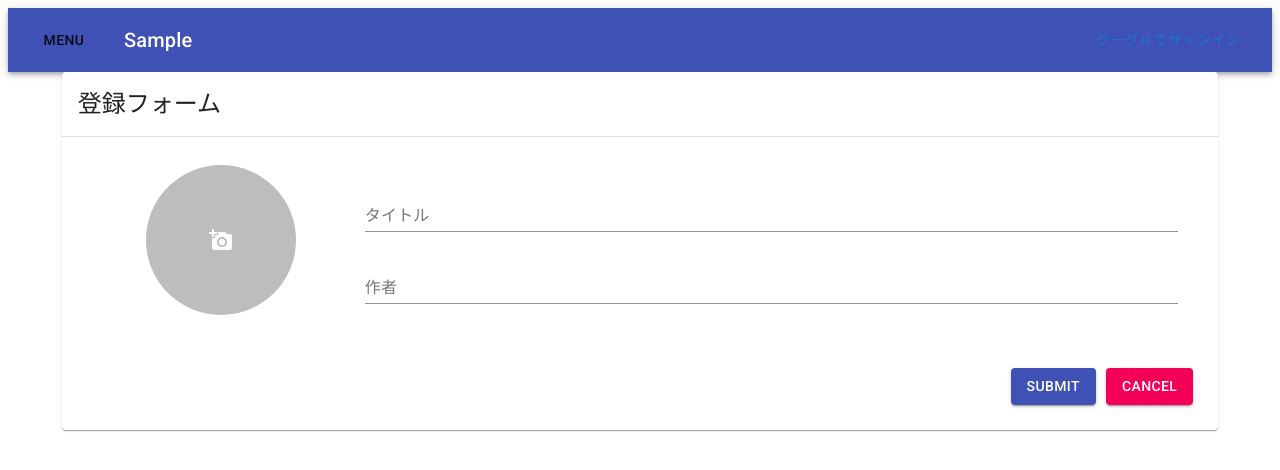
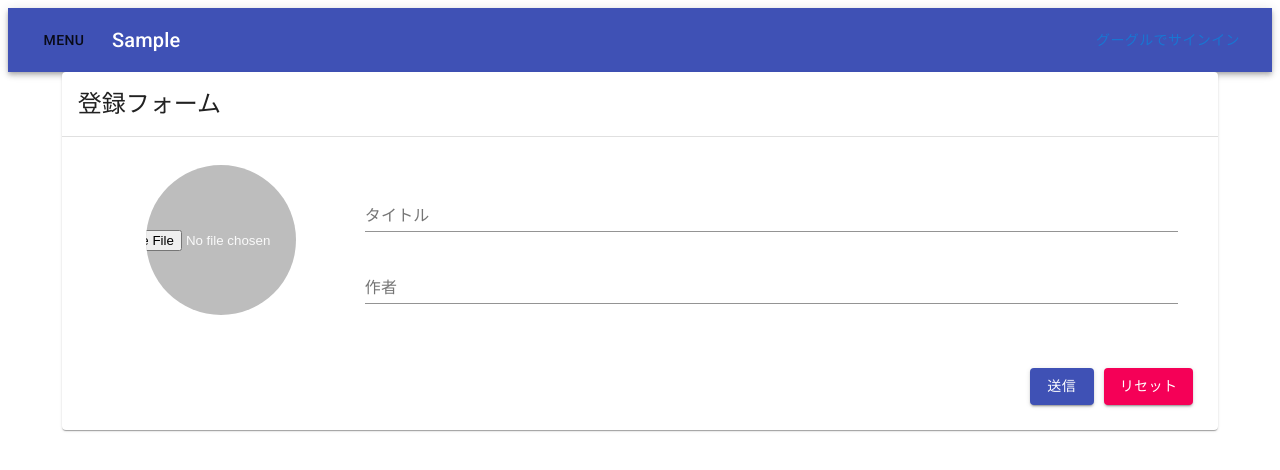
Before and after one commit to fran007-labo/Book_rese_backend, a React (Create React App) app in the folder frontend/: page /RegiBookForm in a window 1280 px wide. Shown: the top 470 px of the page. Built offline with nearby package versions, Linux system fonts and the light colour scheme; no server answers.

Commit message:
frontend/imageアップロード完了

```diff
--- a/frontend/src/components/Common/Header.js
+++ b/frontend/src/components/Common/Header.js
@@ -3,7 +3,6 @@ import { makeStyles } from '@material-ui/core/styles';
 import AppBar from '@material-ui/core/AppBar';
 import Toolbar from '@material-ui/core/Toolbar';
 import Typography from '@material-ui/core/Typography';
-import IconButton from '@material-ui/core/IconButton';
 import Box from '@material-ui/core/Box';
 import { FirebaseAuth, MenuButton } from '../index';
 
@@ -25,9 +24,9 @@ export default function Header() {
     <div className={classes.root}>
       <AppBar position="static">
         <Toolbar>
-          <IconButton edge="start" className={classes.menuButton} color="inherit" aria-label="menu">
+          <div edge="start" className={classes.menuButton} color="inherit" aria-label="menu">
             <MenuButton />
-          </IconButton>
+          </div>
           <Typography variant="h6" className={classes.title}>
             <Box textAlign="left">Sample</Box>
           </Typography>
--- a/frontend/src/components/RegiBookForm.js
+++ b/frontend/src/components/RegiBookForm.js
@@ -1,4 +1,4 @@
-import React, { useState } from "react";
+import React, { useCallback, useState } from "react";
 import {
   Button,
   Grid,
@@ -14,28 +14,61 @@ import {
 } from "@material-ui/core";
 
 import {
-  DateRange as DateRangeIcon,
-  Room as RoomIcon,
-  Business as BusinessIcon,
-  GitHub as GitHubIcon,
-  Twitter as TwitterIcon,
-  Facebook as FacebootIcon,
-  Instagram as InstagramIcon,
-  Web as WebIcon,
   AddAPhoto as AddAPhotoIcon,
-  SentimentVerySatisfied as SentimentVerySatisfiedIcon,
-  SentimentSatisfied as SentimentSatisfiedIcon,
-  SentimentVeryDissatisfied as SentimentVeryDissatisfiedIcon,
 } from "@material-ui/icons";
 
-
+import axios from 'axios';
 // styels
 import styles from "../styles/RegiBookForm.module.scss";
 
 export default function RegiBookForm() {
+  const [name, setName] = useState("");
+  const [image, setImage] = useState();
+  const [preview, setPreview] = useState("");
+
+  const handleNameChange = (event) => {
+    setName(event.target.value);
+  }
+
+  const  handleOnImages = useCallback((e) => {
+    const file = e.target.files[0]
+    setImage(file);
+  }, [])
+
+  const previewImage = useCallback((e) => {
+    const file = e.target.files[0]
+    setPreview(window.URL.createObjectURL(file))
+  }, [])
+
+  const createFormData = () => {
+    const formData = new FormData()
+    if (!image) return
+    formData.append('book[name]', name)
+    formData.append('book[image]', image)
+    return formData
+  }
+
+  const onSubmit = async () => {
+    const url = 'http://localhost:8000/api/v1/books';
+    const data = await createFormData()
+
+    const confing = {
+      header: {
+        'content-type': 'multipart/form-data'
+      }
+    }
+
+    axios.post(url, data, confing)
+    .then(response => {
+      console.log(response);
+    }).catch(error => {
+      console.log(error)
+    })
+  }
+
   return (
     <div className={styles.root}>
-      <form className={styles.form}>
+      <div className={styles.form}>
         <Grid container justifyContent="center" alignItems="center" spacing={3}>
           <Grid item xs={11}>
             <Card className={styles.form_card}>
@@ -54,21 +87,37 @@ export default function RegiBookForm() {
                         <Tooltip title="add">
                           <IconButton className={styles.icon_button}>
                             <Avatar className={styles.avatar}>
-                              <AddAPhotoIcon />
+                              <input
+                                type="file"
+                                onChange={(e) => {
+                                  handleOnImages(e)
+                                  previewImage(e)
+                                }}
+                              />
+                              { preview ?
+                              <img
+                                src={preview}
+                                alt="preview img"
+                                className={styles.preview}
+                              />
+                              : null
+                              }
                             </Avatar>
                           </IconButton>
+
                         </Tooltip>
                       </div>
                     </Grid>
                   </Grid>
+
                   <Grid container spacing={3} item xs={9}>
                     <Grid item xs={12}>
                       <TextField
                         margin="normal"
-                        id="name"
                         label="タイトル"
                         fullWidth
                         className={styles.text_field}
+                        onChange={handleNameChange}
                       />
                       <TextField
                         margin="normal"
@@ -83,12 +132,12 @@ export default function RegiBookForm() {
               </CardContent>
               <Box component="span" m={2} className={styles.button_wrapper}>
                 <Button
-                  type="submit"
                   variant="contained"
                   color="primary"
                   className={styles.submit_button}
+                  onClick={onSubmit}
                 >
-                  SUBMIT
+                  送信
                 </Button>
                 <Button
                   type="button"
@@ -97,13 +146,13 @@ export default function RegiBookForm() {
                   onClick={() => null}
                   className={styles.cancel_button}
                 >
-                  CANCEL
+                  リセット
                 </Button>
               </Box>
             </Card>
           </Grid>
         </Grid>
-      </form>
+      </div>
     </div>
   );
 };
--- a/frontend/src/index.jsx
+++ b/frontend/src/index.jsx
@@ -12,10 +12,9 @@ ReactDOM.render(
         <Grid item>
           <Header />
         </Grid>
-
         <RouterConfig />
       </Grid>
       </BrowserRouter>
-    {/* <RouterConfig /> */}
-  </React.StrictMode>, document.getElementById('root')
+  </React.StrictMode>
+  , document.getElementById('root')
 );
--- a/frontend/src/styles/RegiBookForm.module.scss
+++ b/frontend/src/styles/RegiBookForm.module.scss
@@ -41,3 +41,6 @@
     }
   }
 }
+.preview{
+  width: 50%;
+}
```
